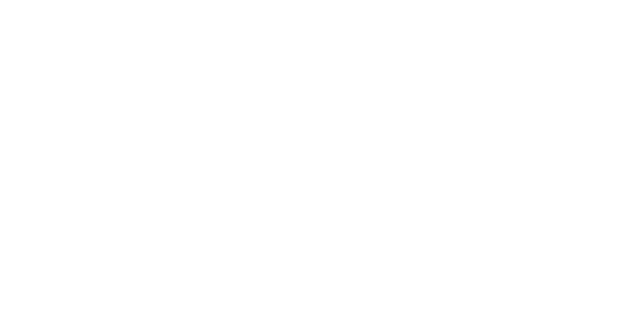
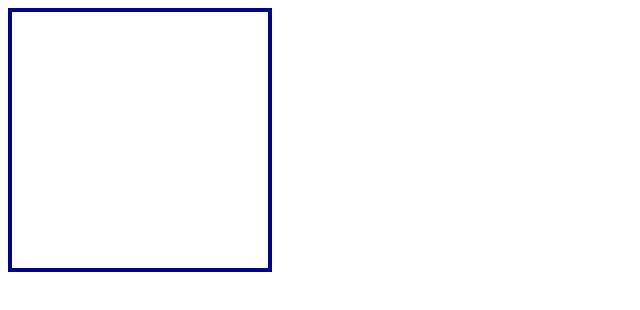
Before and after one commit to maemae-b/Etch-a-Sketch, a plain HTML site: page index.html in a window 1280 px wide. Shown: the whole page, without its empty margins (0-640 px from the left). Drawn offline with Linux system fonts and the light colour scheme.

Commit message:
Add container border and disable border box

```diff
--- a/style.css
+++ b/style.css
@@ -1,12 +1,9 @@
 *, *::before, *::after { box-sizing: inherit; }
-
-html {
-	box-sizing: border-box;
-}
 
 div.container {
     width: 16rem;
     height: 16rem;
+    border: 0.3rem solid darkblue;
 
     display: flex;
     flex-wrap: wrap;
```
